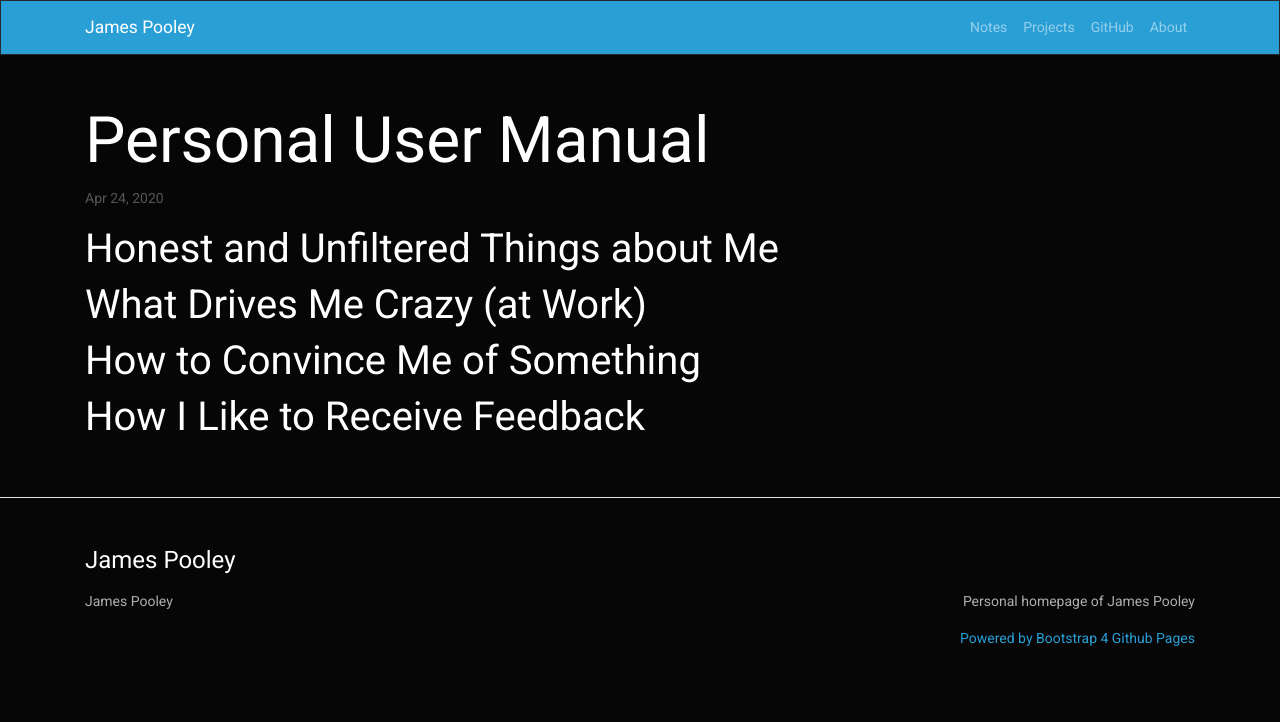
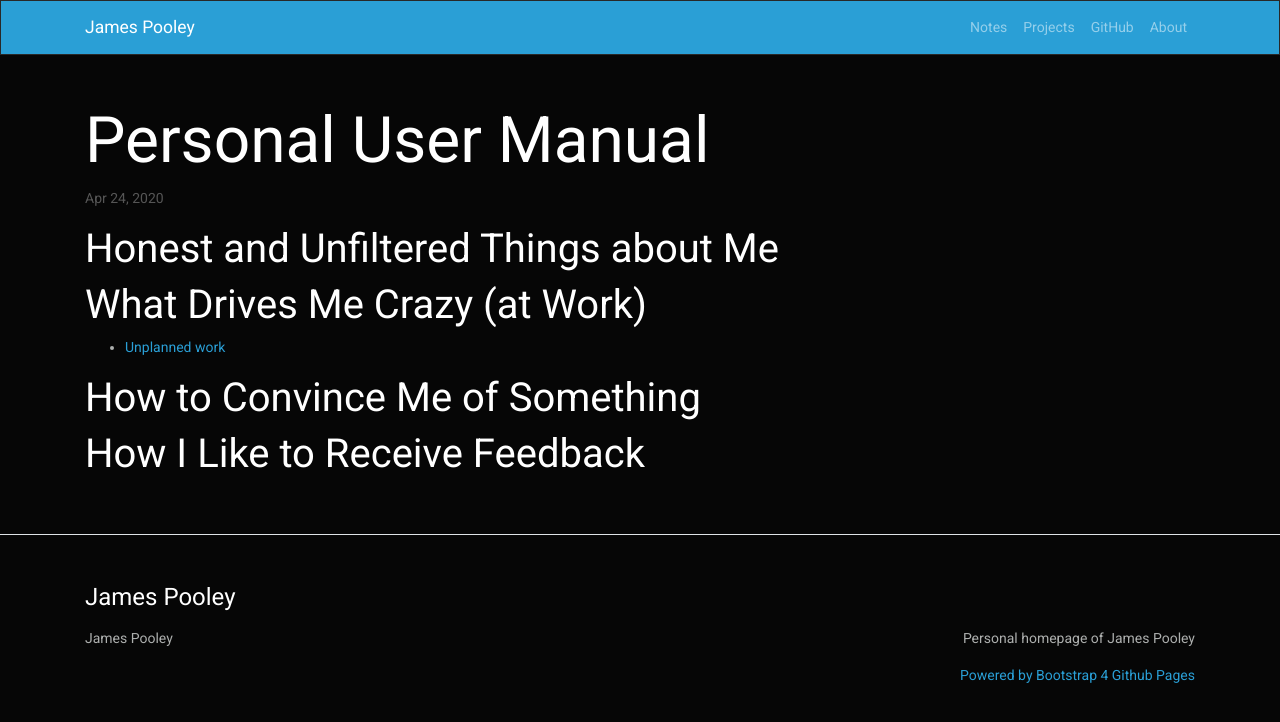
Before and after one commit to jamespooley/archived-jamespooley.github.io, a Jekyll site: the page built from _posts/2020-04-24-personal-user-manual.md, in a window 1280 px wide. Shown: the top 722 px of the page. Built offline with Jekyll 4.4.1, drawn with Linux system fonts in a browser that asks for light colours; our own code applies the rules of GitHub Pages for plain Markdown files.

Commit message:
Add Wheeler unplanned work post

```diff
--- a/_posts/2020-04-24-personal-user-manual.md
+++ b/_posts/2020-04-24-personal-user-manual.md
@@ -2,6 +2,8 @@
 
 ### What Drives Me Crazy (at Work)
 
+* [Unplanned work](https://hackernoon.com/the-damaging-effects-of-unplanned-work-e28623e06657)
+
 ### How to Convince Me of Something
 
 ### How I Like to Receive Feedback
```
